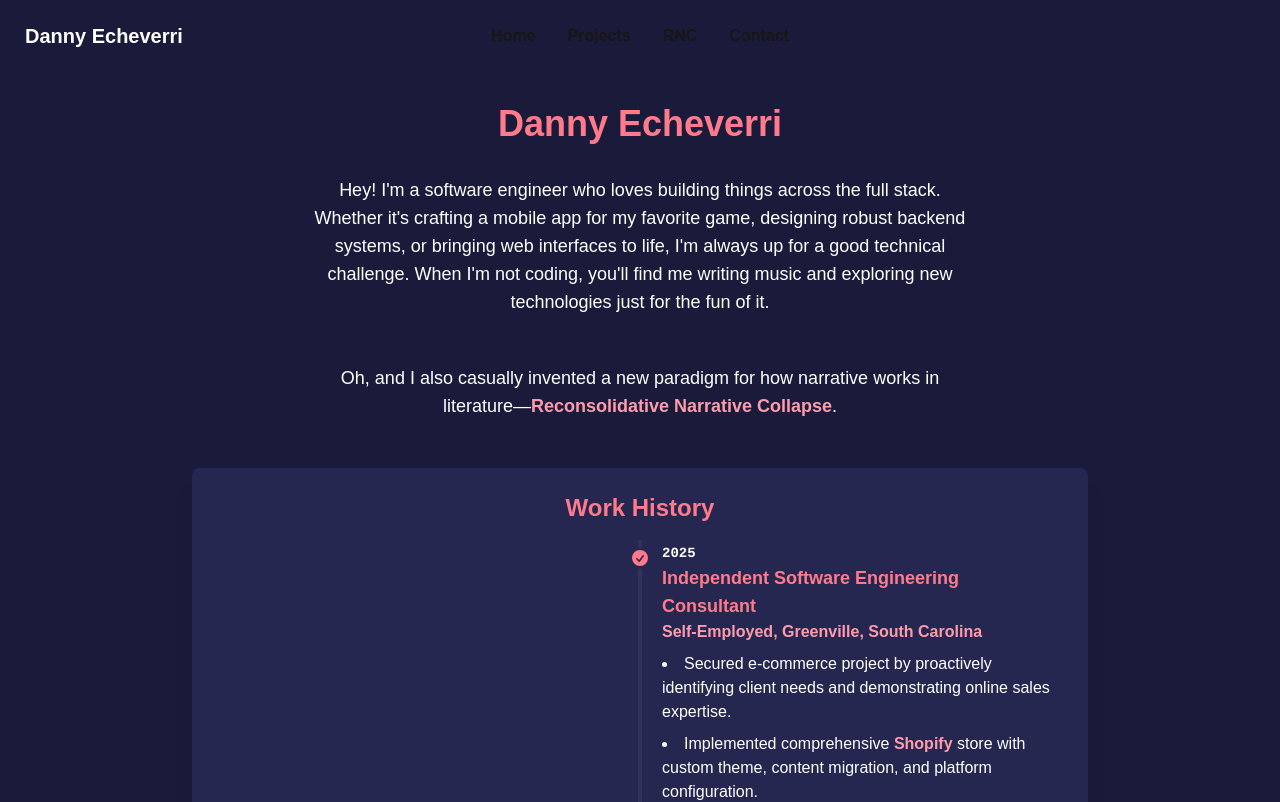
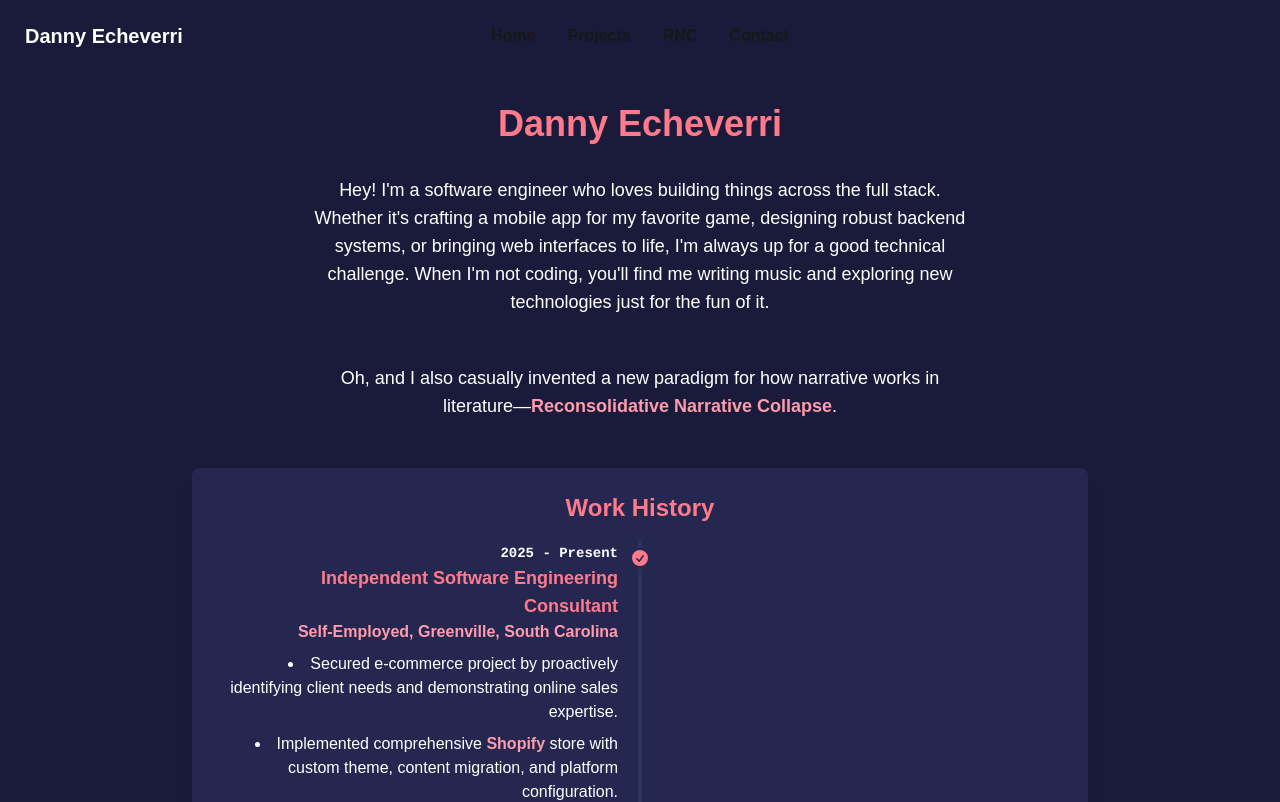
Before and after one commit to decheverri123/decheverri123.github.io, a Next.js app: page / in a window 1280 px wide. Shown: the top 802 px of the page. Built offline with nearby package versions, Linux system fonts and the light colour scheme.

Commit message:
Alternate timeline items and update work history position formatting

```diff
--- a/src/components/WorkHistory.tsx
+++ b/src/components/WorkHistory.tsx
@@ -8,9 +8,16 @@ export default function WorkHistory() {
         Work History
       </h1>
       <ul className="timeline timeline-vertical timeline-snap-icon max-md:timeline-compact">
-        {workHistory.map((item) => (
-          <TimelineItem key={item.date + item.title} {...item} />
-        ))}
+        {workHistory.map((item, idx) => {
+          const position = idx % 2 === 0 ? "start" : "end";
+          return (
+            <TimelineItem
+              key={item.date + item.title}
+              {...item}
+              position={position}
+            />
+          );
+        })}
       </ul>
     </section>
   );
--- a/src/components/workHistoryData.tsx
+++ b/src/components/workHistoryData.tsx
@@ -4,10 +4,10 @@ import type { TimelineItemProps } from "./TimelineItem";
 
 export const workHistory: TimelineItemProps[] = [
   {
-    date: "2025",
+    date: "2025 - Present",
     title: "Independent Software Engineering Consultant",
     subtitle: "Self-Employed, Greenville, South Carolina",
-    position: "end",
+
     bulletPoints: [
       <span key="bp-1" className="tag">
         Secured e-commerce project by proactively identifying client needs and
@@ -29,11 +29,12 @@ export const workHistory: TimelineItemProps[] = [
       </span>,
     ],
   },
+
   {
     date: "2022 - 2024",
     title: "Software Engineer II",
     subtitle: "Data Innovations",
-    position: "start",
+
     bulletPoints: [
       <span key="di-1" className="tag">
         Revitalized Data Innovation's flagship product, transitioning the UI to{" "}
@@ -59,7 +60,7 @@ export const workHistory: TimelineItemProps[] = [
     date: "2020 - 2022",
     title: "Software Engineer",
     subtitle: "Microsoft",
-    position: "end",
+
     bulletPoints: [
       <span key="ms-1" className="tag">
         Developed high-performance solutions in{" "}
@@ -83,7 +84,7 @@ export const workHistory: TimelineItemProps[] = [
     date: "2015 - 2019",
     title: "Education",
     subtitle: "Amherst College",
-    position: "start",
+
     bulletPoints: [
       "Bachelor of Arts: Computer Science",
       "Bachelor of Arts: Neuroscience",
```
